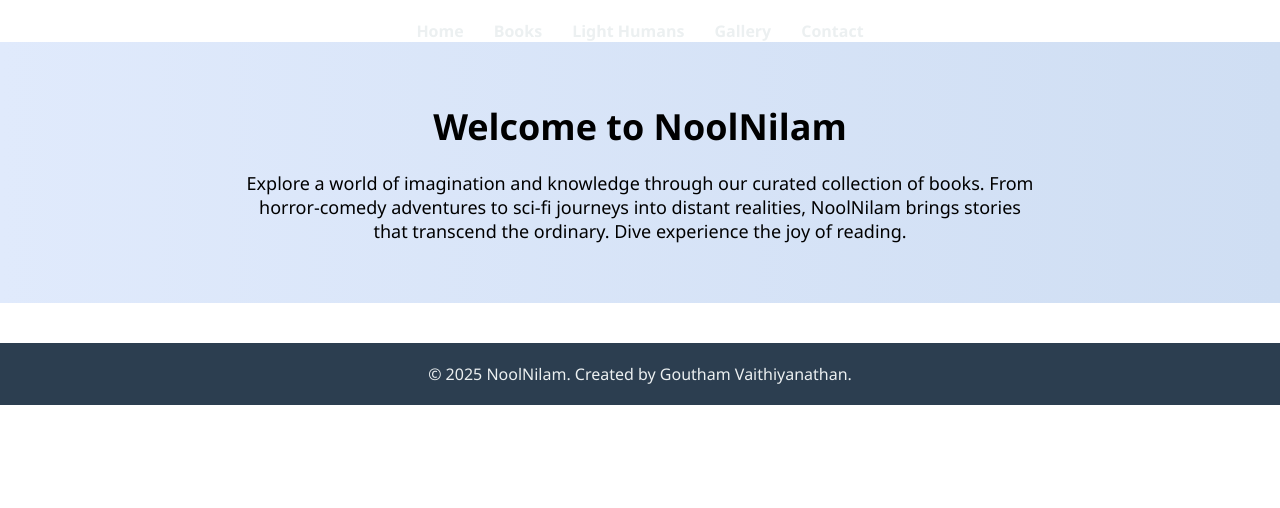
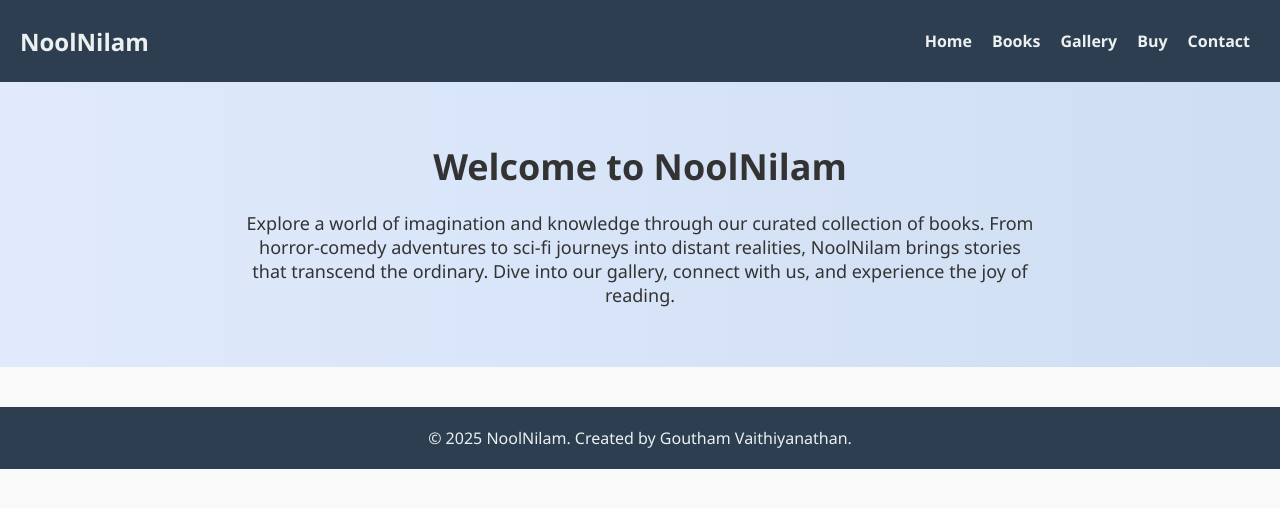
Before and after one commit to Noolnilam/Noolnilam, a plain HTML site: page index.html in a window 1280 px wide. Drawn offline with Linux system fonts and the light colour scheme.

Commit message:
index.html

```diff
--- a/index.html
+++ b/index.html
@@ -1,88 +1,63 @@
+
 <!DOCTYPE html>
 <html lang="en">
 <head>
     <meta charset="UTF-8">
-    <title>NoolNilam - Home</title>
+    <title>NoolNilam</title>
     <meta name="viewport" content="width=device-width, initial-scale=1.0">
     <style>
-        * {
-            margin: 0;
-            padding: 0;
-            box-sizing: border-box;
-        }
-        body {
-            font-family: 'Segoe UI', Tahoma, Geneva, Verdana, sans-serif;
-            background-color: #f            background-color: #2c3e50;
-            padding: 20px 0;
-        }
-        nav ul {
-            list-style: none;
-            display: flex;
-            justify-content: center;
-            flex-wrap: wrap;
-        }
-        nav ul li {
-            margin: 0 15px;
-        }
-        nav ul li a {
-            color: #ecf0f1;
-            text-decoration: none;
-            font-weight: bold;
-            font-size: 16px;
-       -decoration: underline;
-        }
-        .welcome {
-            padding: 60px 20px;
-            text-align: center;
-            background: linear-gradient(to right, #e0eafc, #cfdef3);
-        }
-        .welcome h1 {
-            font-size: 36px;
-            margin-bottom: 20px;
-        }
-        .welcome p {
-            font-size: 18px;
-            max-width: 800px;
-            margin: 0 auto;
-        }
-        footer {
-            background-color: #2c3e50;
-            color: #ecf0f1;
-            text-align: center;
-            padding: 20px;
-            margin-top: 40px;
-        }
-        @media (max-width: 600px) {
-            nav ul {
-                flex-direction: column;
-            }
-            nav ul li {
-                margin: 10px 0;
-            }
+        * { margin: 0; padding: 0; box-sizing: border-box; }
+        body { font-family: 'Segoe UI', Tahoma, Geneva, Verdana, sans-serif; background-color: #f9f9f9; color: #333; }
+        header { background-color: #2c3e50; padding: 20px; }
+        nav { display: flex; justify-content: space-between; align-items: center; flex-wrap: wrap; }
+        .logo { color: #ecf0f1; font-size: 24px; font-weight: bold; }
+        .menu-toggle { display: none; font-size: 24px; color: #ecf0f1; cursor: pointer; transition: transform 0.3s ease; }
+        nav ul { list-style: none; display: flex; flex-wrap: wrap; transition: max-height 0.3s ease; overflow: hidden; }
+        nav ul li { margin: 10px; }
+        nav ul li a { color: #ecf0f1; text-decoration: none; font-weight: bold; font-size: 16px; }
+        nav ul li a:hover { text-decoration: underline; }
+        .welcome, .content { padding: 60px 20px; text-align: center; background: linear-gradient(to right, #e0eafc, #cfdef3); }
+        .welcome h1, .content h2 { font-size: 36px; margin-bottom: 20px; }
+        .welcome p, .content p { font-size: 18px; max-width: 800px; margin: 0 auto; }
+        footer { background-color: #2c3e50; color: #ecf0f1; text-align: center; padding: 20px; margin-top: 40px; }
+        @media (max-width: 768px) {
+            .menu-toggle { display: block; }
+            nav ul { flex-direction: column; width: 100%; max-height: 0; }
+            nav ul.show { max-height: 500px; }
+            nav ul li { margin: 10px 0; }
+            .welcome h1, .content h2 { font-size: 28px; }
+            .welcome p, .content p { font-size: 16px; }
         }
     </style>
 </head>
 <body>
     <header>
         <nav>
-            <ul>
-<li><a href="index.html">Home</a></li>
-<li><a href="books.html">Books</a></li>
-<li><a href="light-humans.html">Light Humans</a></li>
-<li><a href="gallery.html">Gallery</a></li>
-<li><a href="contact.html">Contact</a></li>
-
+            <div class="logo">NoolNilam</div>
+            <div class="menu-toggle" onclick="toggleMenu()">☰</div>
+            <ul id="nav-menu">
+                <li><a href="index.html">Home</a></li>
+                <li><a href="books.html">Books</a></li>
+                <li><a href="gallery.html">Gallery</a></li>
+                <li><a href="buy.html">Buy</a></li>
+                <li><a href="contact.html">Contact</a></li>
             </ul>
         </nav>
     </header>
 
     <section class="welcome">
         <h1>Welcome to NoolNilam</h1>
-        <p>Explore a world of imagination and knowledge through our curated collection of books. From horror-comedy adventures to sci-fi journeys into distant realities, NoolNilam brings stories that transcend the ordinary. Dive experience the joy of reading.</p>
+        <p>Explore a world of imagination and knowledge through our curated collection of books. From horror-comedy adventures to sci-fi journeys into distant realities, NoolNilam brings stories that transcend the ordinary. Dive into our gallery, connect with us, and experience the joy of reading.</p>
     </section>
 
     <footer>
         <p>&copy; 2025 NoolNilam. Created by Goutham Vaithiyanathan.</p>
     </footer>
+    <script>
+        function toggleMenu() {
+            var menu = document.getElementById('nav-menu');
+            menu.classList.toggle('show');
+        }
+    </script>
 </body>
 </html>
```
